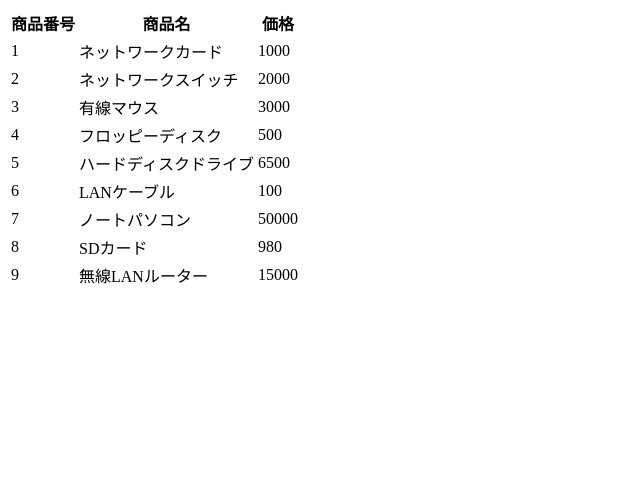
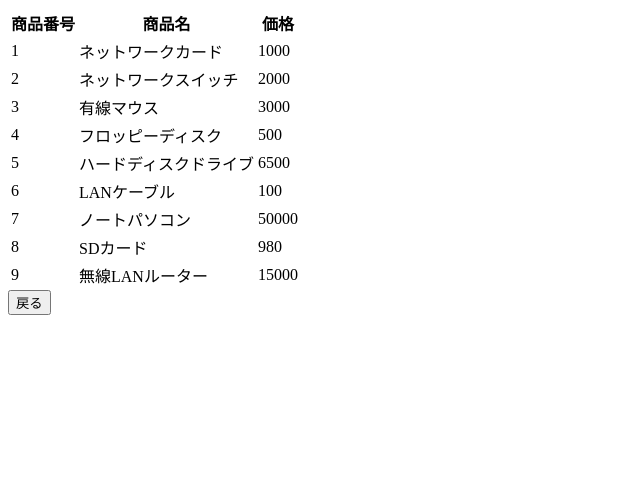
Before and after one commit to sakura-hands-on-team-b/django-ecommerce, a Django app: template ecommerce_website/ecommerce/templates/cart_list.html in a window 1280 px wide. Shown: the top 480 px of the page, without its empty margins (0-640 px from the left). Run offline with Django 3.2, Linux system fonts and the light colour scheme; the template is opened without the code that fills it: values that come from a table or form of the project are taken from there, others are empty; data comes from the database, SQL or seed files in the repository; both versions use the stored data as it was after the commit.

Commit message:
#2 一覧ページに戻るボタン実装

```diff
--- a/ecommerce_website/ecommerce/templates/cart_list.html
+++ b/ecommerce_website/ecommerce/templates/cart_list.html
@@ -12,3 +12,6 @@
     </tr>
 {% endfor %}
 </table>
+<form>
+  <input type="button" onClick='history.back();' value="戻る">
+</form>
```
Also changed, not shown: ecommerce_website/db.sqlite3.
